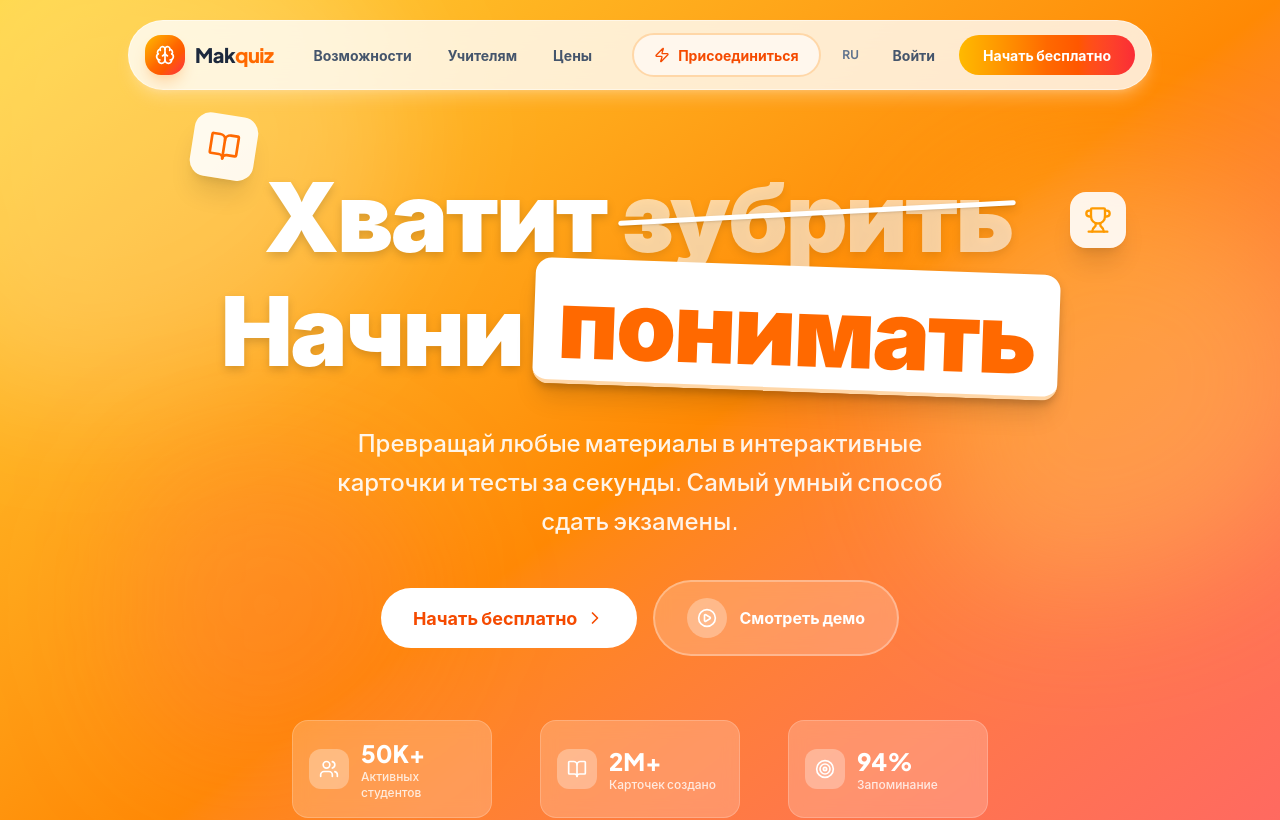
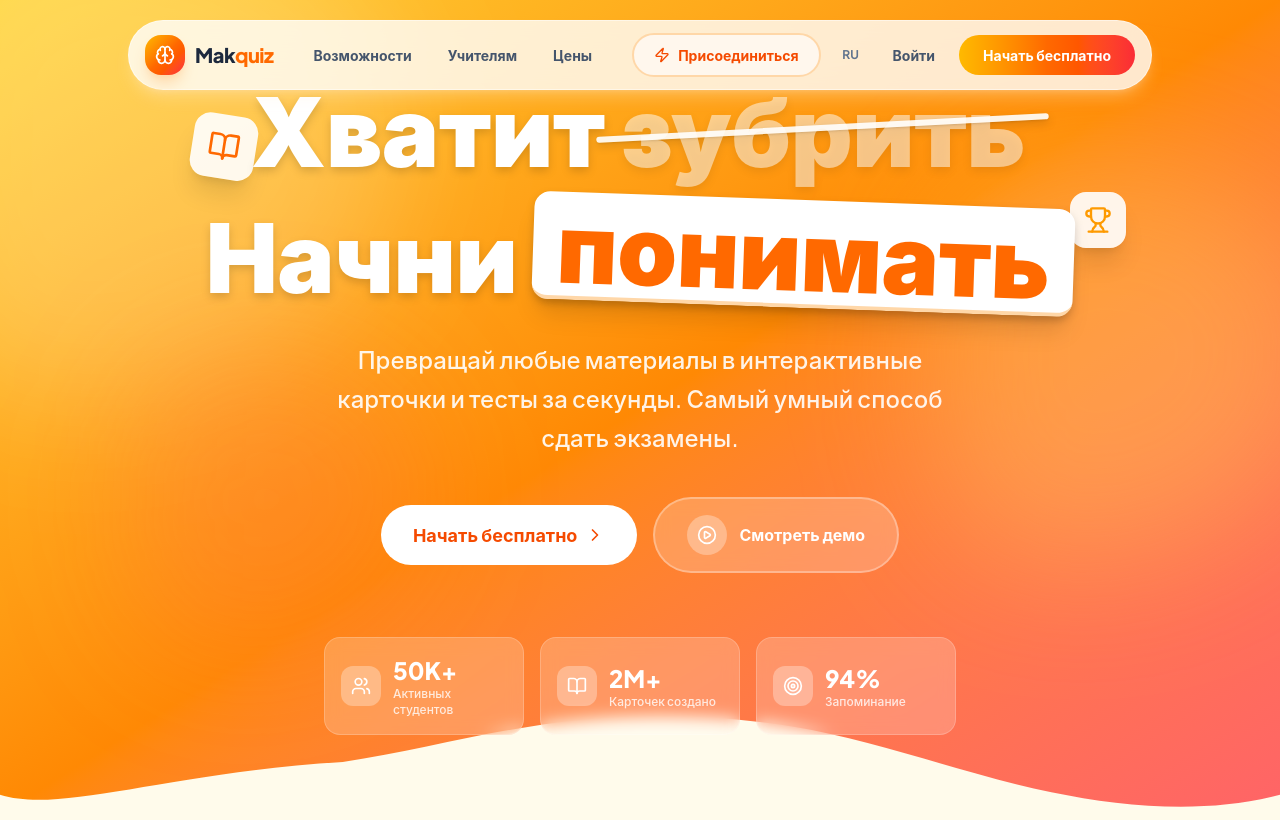
Before and after one commit to danik266/makquiz-front, a Next.js app: page / in a window 1280 px wide. Shown: the top 820 px of the page. Built offline with nearby package versions, Linux system fonts and the light colour scheme.

Commit message:
Update page.tsx

```diff
--- a/app/page.tsx
+++ b/app/page.tsx
@@ -211,13 +211,12 @@ function HeroSection() {
       {/* BACKGROUND */}
       <div className="absolute inset-0 bg-gradient-to-br from-amber-300 via-orange-400 to-red-400" />
 
-      {/* Animated blobs */}
+      {/* Animated blobs (без изменений) */}
       <BlobShape className="w-[500px] h-[500px] top-[-100px] left-[-100px]" color="rgba(255,255,255,0.2)" />
       <BlobShape className="w-[400px] h-[400px] top-[20%] right-[-50px]" color="rgba(255,220,100,0.3)" />
       <BlobShape className="w-[300px] h-[300px] bottom-[20%] left-[10%]" color="rgba(255,100,100,0.2)" />
 
-      {/* Floating elements */}
-      {/* Hidden on very small screens to reduce clutter */}
+      {/* Floating elements (без изменений) */}
       <div className="hidden sm:block">
         <motion.div
           animate={{ y: [0, -15, 0], rotate: [0, 10, 0] }}
@@ -237,37 +236,41 @@ function HeroSection() {
       </div>
 
       {/* CONTENT */}
-      <div className="relative z-10 min-h-screen flex flex-col justify-center items-center text-center px-4 pt-40 pb-32">
+      <div className="relative z-10 min-h-screen flex flex-col justify-center items-center text-center px-4 pt-20 pb-20"> {/* Уменьшил padding для мобилок */}
         <motion.div
           initial={{ opacity: 0, y: 30 }}
           animate={{ opacity: 1, y: 0 }}
           transition={{ duration: 0.6 }}
-          className="max-w-4xl mx-auto w-full"
+          className="max-w-5xl mx-auto w-full flex flex-col items-center"
         >
-          {/* MAIN HEADLINE - FIXED FOR MOBILE */}
-          <h1 className="flex flex-col md:block items-center text-4xl sm:text-5xl md:text-6xl lg:text-7xl xl:text-8xl font-black tracking-tight leading-normal md:leading-[1.1] mb-8 text-white drop-shadow-lg">
+          {/* MAIN HEADLINE */}
+          {/* Используем flex-col для общих строк, но внутри каждой строки контролируем поток */}
+          <h1 className="flex flex-col items-center font-black tracking-tight text-white drop-shadow-lg mb-8">
 
-            {/* Первая часть: Текст + Перечеркнутое */}
-            <div className="mb-4 md:mb-0 md:inline">
-              <span className="mr-3">{t.hero.titleStart}</span>
-              <span className="relative inline-block px-1">
-                {/* Text itself - muted/semi-transparent */}
-                <span className="relative z-0 text-white/60">{t.hero.titleStrike}</span>
-                {/* Custom Strikethrough Line - ON TOP */}
-                <span className="absolute left-0 top-1/2 w-full h-[3px] md:h-[5px] bg-white -translate-y-1/2 z-20 rounded-full rotate-[-3deg] shadow-sm" />
-              </span>
+            {/* СТРОКА 1: Stop Memorizing */}
+            {/* flex-wrap позволяет словам оставаться вместе, но переноситься если экран ОЧЕНЬ узкий */}
+            <div className="flex flex-wrap justify-center items-center gap-x-3 gap-y-2 text-5xl sm:text-6xl md:text-7xl xl:text-8xl mb-2 md:mb-4">
+              <span>{t.hero.titleStart}</span>
+
+              <div className="relative inline-block px-1">
+                {/* Текст (полупрозрачный) */}
+                <span className="relative z-0 text-white/50">{t.hero.titleStrike}</span>
+                {/* Линия зачеркивания */}
+                <span className="absolute left-[-5%] top-1/2 w-[110%] h-[3px] md:h-[6px] bg-white/90 -translate-y-1/2 z-20 rounded-full rotate-[-3deg] shadow-sm" />
+              </div>
             </div>
 
-            <br className="hidden md:block" />
+            {/* СТРОКА 2: Start Understanding */}
+            {/* Увеличенный margin-top (mt-4), чтобы карточка не наезжала на верхнюю строку */}
+            <div className="flex flex-wrap justify-center items-center gap-x-4 gap-y-4 text-5xl sm:text-6xl md:text-7xl xl:text-8xl mt-4 sm:mt-2">
+              <span>{t.hero.titleEnd}</span>
 
-            {/* Вторая часть: Текст + Карточка */}
-            <div className="mt-2 md:mt-0 md:inline">
-              <span className="mr-3">{t.hero.titleEnd}</span>
-              <span className="relative inline-block mt-3 md:mt-0">
-                <span className="relative z-10 bg-white text-orange-500 px-6 py-2 rounded-2xl shadow-xl transform rotate-2 inline-block border-b-4 border-orange-200">
+              {/* Белая плашка */}
+              <div className="relative transform rotate-2 hover:rotate-0 transition-transform duration-300">
+                <span className="relative z-10 bg-white text-orange-500 px-4 py-2 md:px-6 md:py-1 rounded-xl md:rounded-2xl shadow-xl inline-block border-b-4 border-orange-200 whitespace-nowrap">
                   {t.hero.titleHighlight}
                 </span>
-              </span>
+              </div>
             </div>
 
           </h1>
@@ -311,7 +314,7 @@ function HeroSection() {
           initial={{ opacity: 0, y: 40 }}
           animate={{ opacity: 1, y: 0 }}
           transition={{ duration: 0.6, delay: 0.6 }}
-          className="mt-16 flex flex-wrap justify-center gap-4 md:gap-12 w-full"
+          className="mt-12 md:mt-16 flex flex-wrap justify-center gap-4 w-full"
         >
           {[
             { value: "50K+", label: t.hero.stats.students, icon: Users },
@@ -336,6 +339,7 @@ function HeroSection() {
     </section>
   );
 }
+
 
 // --- COMPARISON ---
 function ComparisonSection() {
```
